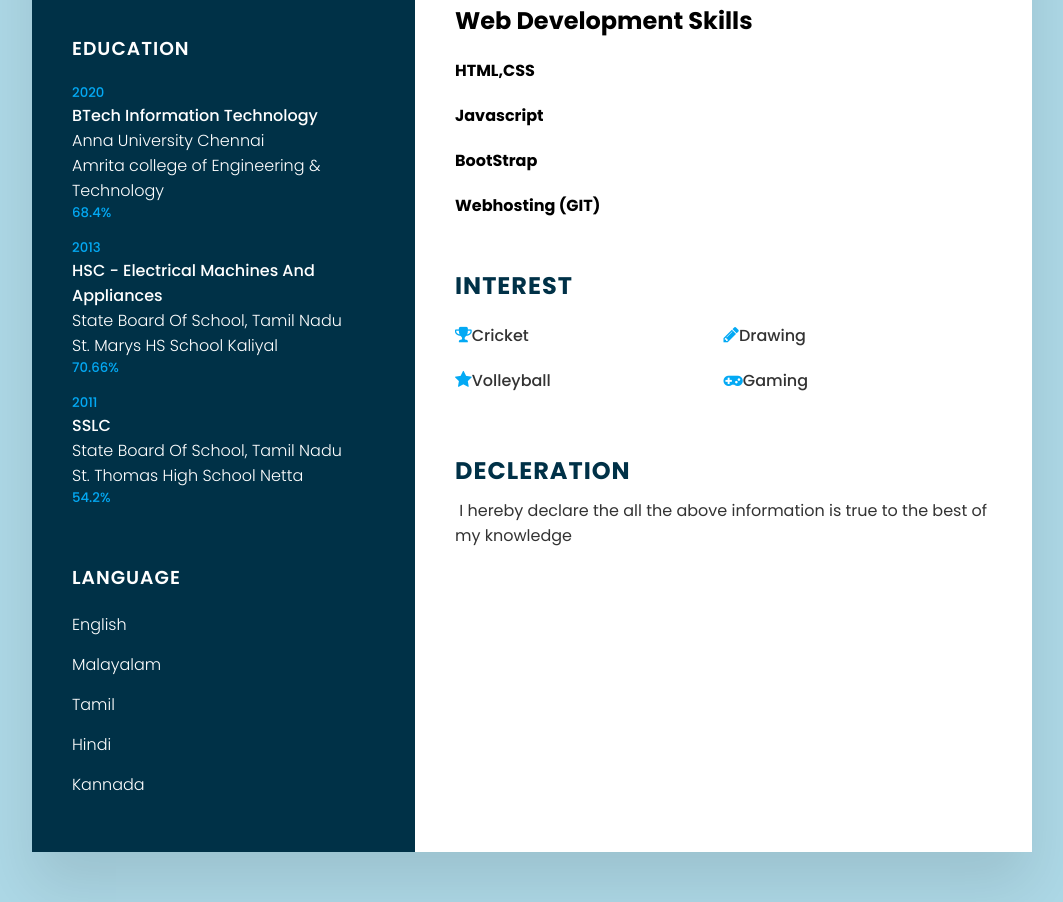
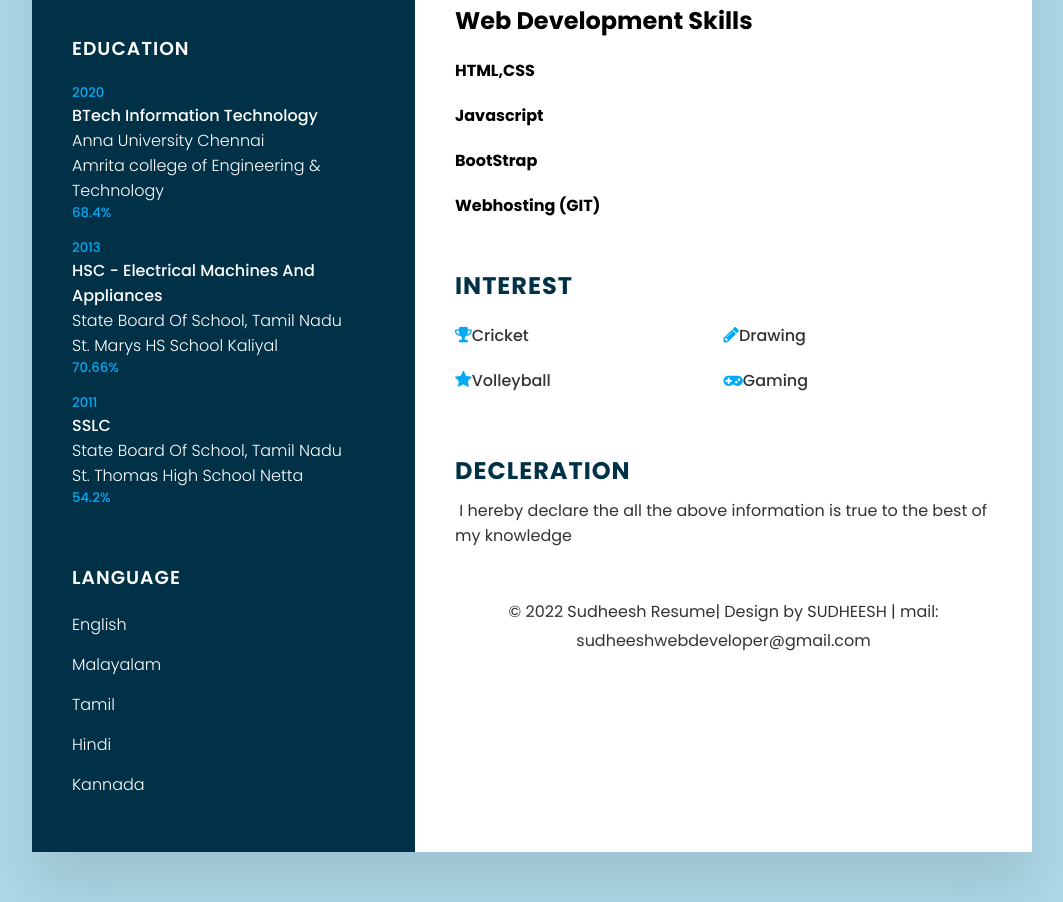
Before and after one commit to Sudheeshweb/sudheeshcv.lk, a plain HTML site: page index.html in a window 1280 px wide. Shown: the part 692-1594 px from the top of the page, without its empty margins (108-1171 px from the left). Drawn offline with Linux system fonts and the light colour scheme.

Commit message:
initial commit

```diff
--- a/style.css
+++ b/style.css
@@ -167,7 +167,7 @@ font-weight: 600;
     font-size: 18px;
 }
 
-.w3l_footer_pos p{
+.w3l_footer_pos{
 	text-align:center;
 	color:#fff;
 	line-height:1.8em;
```
